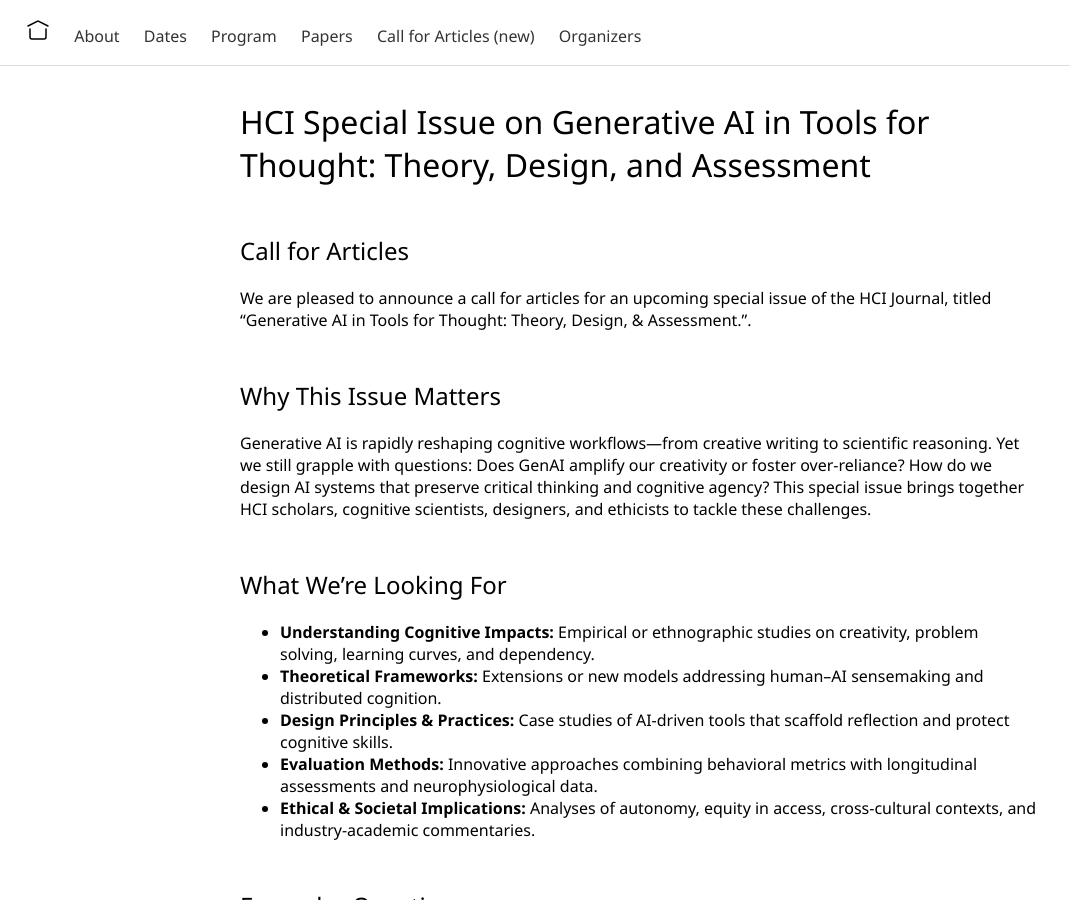
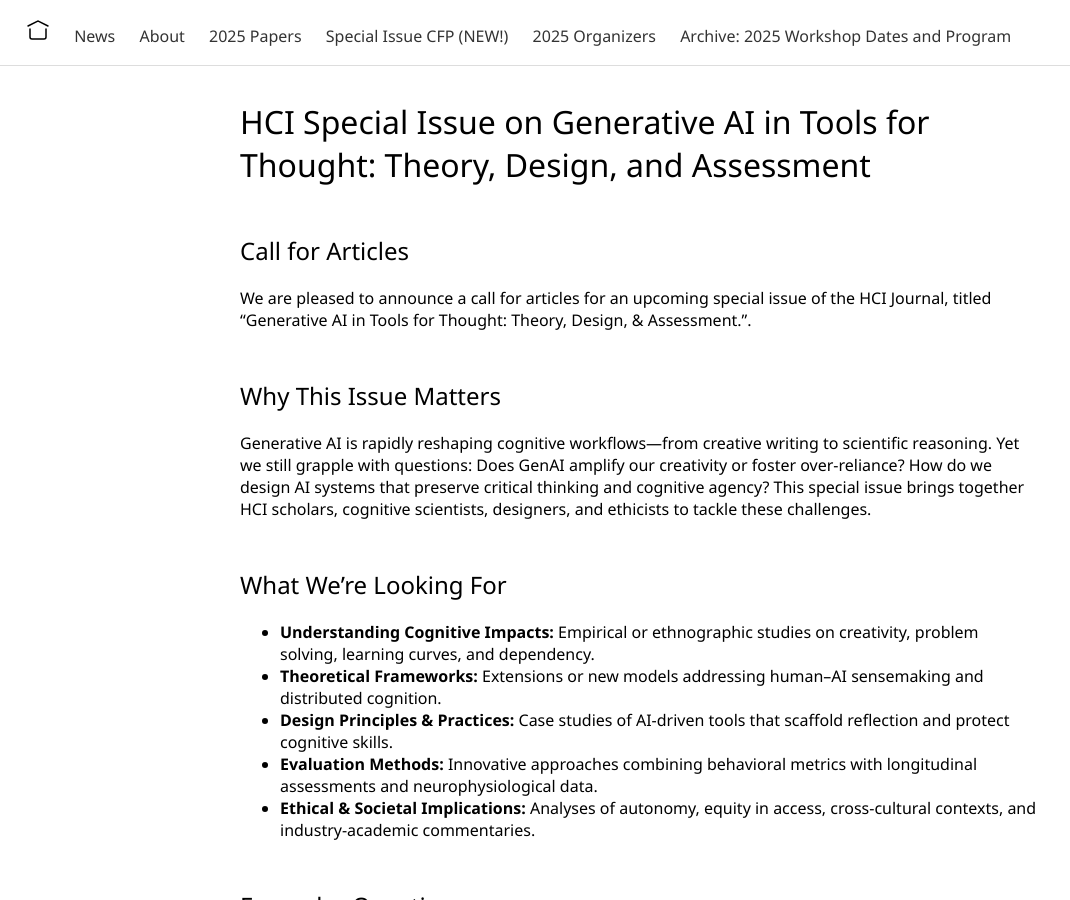
Before and after one commit to ai-tools-for-thought/workshop, a Jekyll site: the page built from hci-special-issue.md, in a window 1280 px wide and 900 px high. Shown: the whole window, without its empty margins (0-1070 px from the left). Built offline with Jekyll 4.4.1, drawn with Linux system fonts in a browser that asks for light colours.

Commit message:
Update article.html

```diff
--- a/_layouts/article.html
+++ b/_layouts/article.html
@@ -15,23 +15,13 @@
     <header>
       <nav id="main-nav">
         <ul>
-          <li>
-            <a href="{{ '/' | relative_url }}#home"
-              ><img
-                src="{{ '/assets/images/home.svg' | relative_url }}"
-                alt="Home"
-            /></a>
-          </li>
-          <li><a href="{{ '/' | relative_url }}#about">About</a></li>
-          <li><a href="{{ '/' | relative_url }}#dates">Dates</a></li>
-          <li><a href="{{ '/' | relative_url }}#program">Program</a></li>
-          <li><a href="{{ '/' | relative_url }}#papers">Papers</a></li>
-          <li>
-            <a href="{{ '/hci-special-issue' | relative_url }}"
-              >Call for Articles (new)</a
-            >
-          </li>
-          <li><a href="{{ '/' | relative_url }}#organizers">Organizers</a></li>
+        <li><a href="{{ '/' | relative_url }}#home"><img src="{{ '/assets/images/home.svg' | relative_url }}" alt="Home"></a></li>
+        <li><a href="{{ '/' | relative_url }}#news">News</a></li>
+        <li><a href="{{ '/' | relative_url }}#about">About</a></li>
+        <li><a href="{{ '/' | relative_url }}#papers">2025 Papers</a></li>
+        <li><a href="{{ '/hci-special-issue' | relative_url }}">Special Issue CFP (NEW!)</a></li>
+        <li><a href="{{ '/' | relative_url }}#organizers">2025 Organizers</a></li>
+        <li><a href="{{ '/' | relative_url }}#archive-dates-program">Archive: 2025 Workshop Dates and Program</a></li>
         </ul>
       </nav>
     </header>
```
